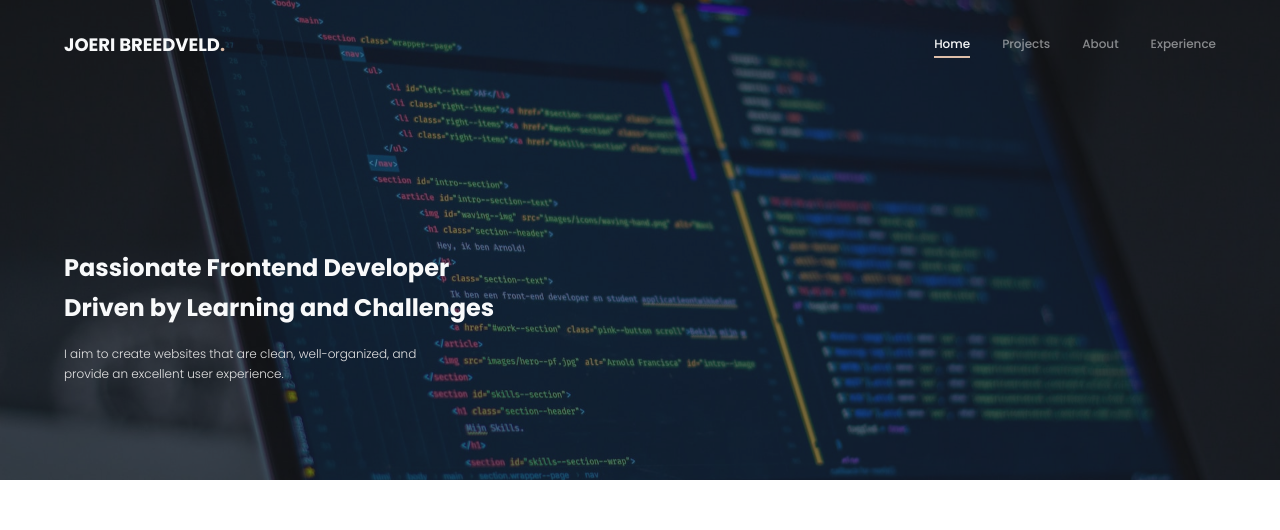
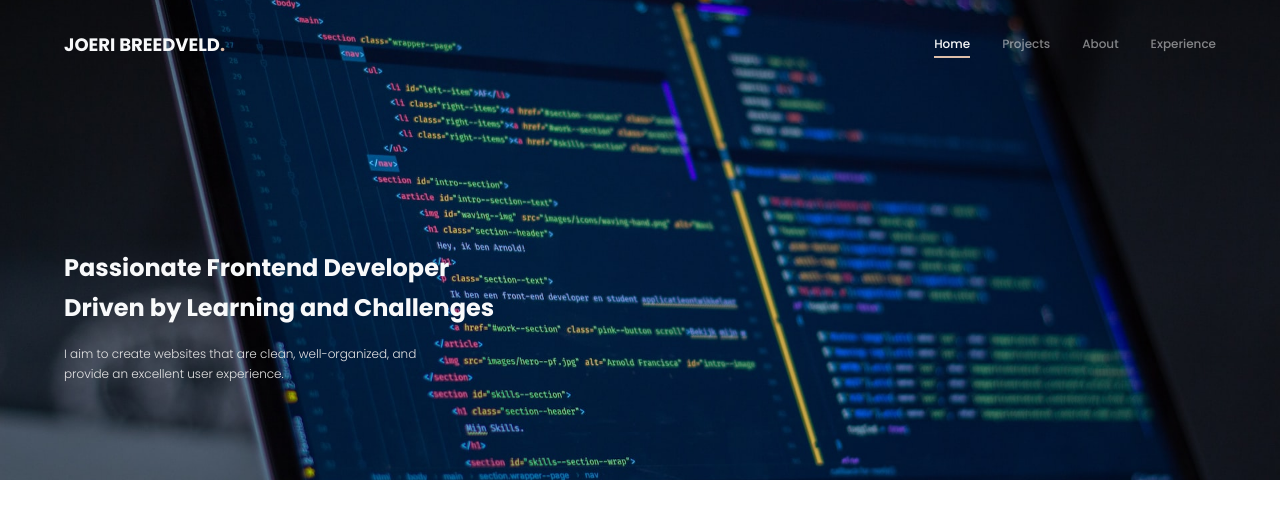
Before and after one commit to joeribreedveld/portfolio-website-v6, a Next.js app: page / in a window 1280 px wide. Shown: the top 530 px of the page. Built offline with nearby package versions, Linux system fonts and the light colour scheme.

Commit message:
feat(hero): fix hero image and change image alts

```diff
--- a/src/components/sections/Contact/Contact.tsx
+++ b/src/components/sections/Contact/Contact.tsx
@@ -8,7 +8,7 @@ const Contact = () => (
     <div className="absolute top-0 z-0 h-full w-full opacity-50">
       <Image
         src="/img/contact-bg.jpg"
-        alt="Placeholder image"
+        alt="Contact background image programming"
         className="object-cover"
         fill
       />
--- a/src/components/sections/Hero/Hero.tsx
+++ b/src/components/sections/Hero/Hero.tsx
@@ -1,4 +1,5 @@
 // Imports
+import Image from "next/image";
 
 // Functions
 const Hero = () => (
@@ -12,7 +13,14 @@ const Hero = () => (
         excellent user experience.
       </p>
     </div>
-    <div className="absolute z-10 h-full w-full bg-[url('/img/hero-bg.jpg')] bg-cover bg-center opacity-50"></div>
+    <div>
+      <Image
+        src="/img/hero-bg.jpg"
+        alt="Hero image programming"
+        className="object-cover"
+        fill
+      />
+    </div>
   </section>
 );
 
```
